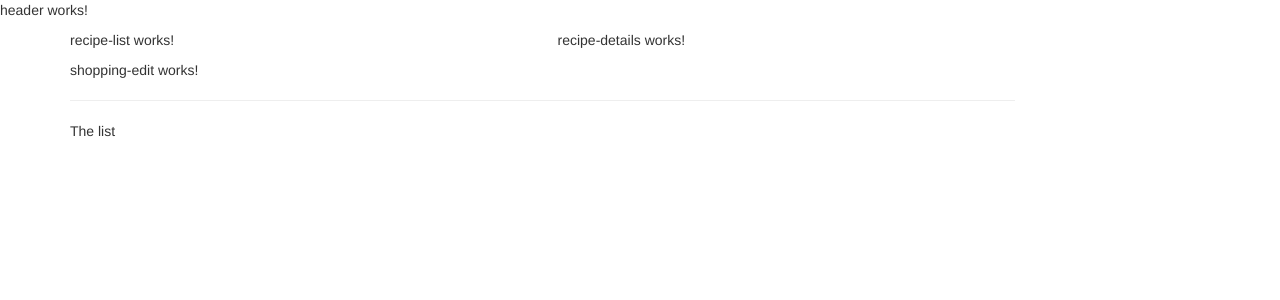
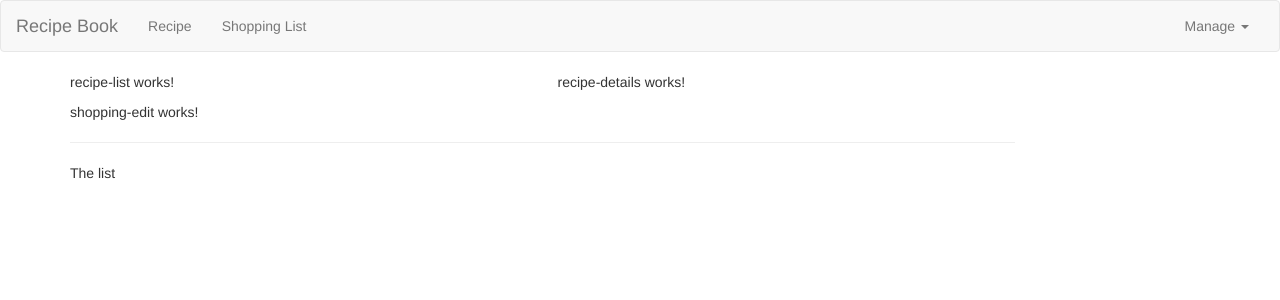
Before and after one commit to charles-desouza/Angular-training-repo, an Angular app in the folder recipe-guide/: page / in a window 1280 px wide. Shown: the top 300 px of the page. Built offline with nearby package versions, Linux system fonts and the light colour scheme.

Commit message:
updated header component

```diff
--- a/recipe-guide/src/app/header/header.component.html
+++ b/recipe-guide/src/app/header/header.component.html
@@ -1 +1,27 @@
-<p>header works!</p>
+<nav class="navbar navbar-default">
+    <div class="container-fluid">
+        <div class="navbar-header">
+            <button type="button" class="navbar-toggle" (click)="collapsed = !collapsed">
+                <span class="icon-bar" *ngFor="let iconBar of [1, 2, 3]"></span>
+            </button>
+            <a routerLink="/" class="navbar-brand">Recipe Book</a>
+        </div>
+
+        <div class="navbar-collapse" [class.collapse]="collapsed" (window:resize)="collapsed = true">
+            <ul class="nav navbar-nav">
+                <li><a href="#">Recipe</a></li>
+                <li><a href="#">Shopping List</a></li>
+            </ul>
+
+            <ul class="nav navbar-nav navbar-right">
+                <li class="dropdown">
+                    <a href="" class="dropdown-toggle" role="button">Manage <span class="caret"></span></a>
+                    <ul class="dropdown-menu">
+                        <li><a href="#">Save Data</a></li>
+                        <li><a href="#"></a>Fetch Data</li>
+                    </ul>
+                </li>
+            </ul>
+        </div>
+    </div>
+</nav>
--- a/recipe-guide/src/app/header/header.component.ts
+++ b/recipe-guide/src/app/header/header.component.ts
@@ -6,7 +6,7 @@
   styleUrls: ['./header.component.css']
 })
 export class HeaderComponent implements OnInit {
-
+  collapsed = true;
   constructor() { }
 
   ngOnInit(): void {
```
